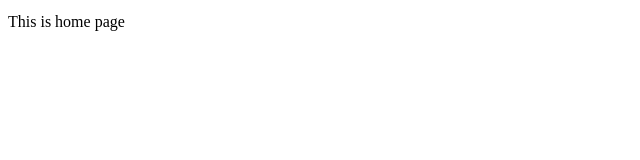
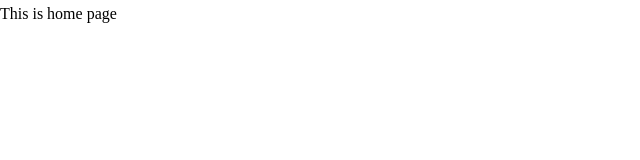
Before and after one commit to Ruler45/NITSHACKS-DT, a React (Vite) app: page / in a window 1280 px wide. Shown: the top 160 px of the page, without its empty margins (0-640 px from the left). Built offline with nearby package versions, Linux system fonts and the light colour scheme; some icons are missing.

Commit message:
QR generator add

```diff
--- a/package.json
+++ b/package.json
@@ -11,6 +11,7 @@
   },
   "dependencies": {
     "framer-motion": "^11.0.3",
+    "qrcode.react": "^3.1.0",
     "react": "^18.2.0",
     "react-dom": "^18.2.0",
     "react-router-dom": "^6.22.0"
--- a/src/index.scss
+++ b/src/index.scss
@@ -0,0 +1,10 @@
+*{
+  box-sizing: border-box;
+  padding: 0;
+  margin: 0;
+}
+
+// body{
+//   // background-color: black;
+//   // color: white;
+// }
--- a/src/main.jsx
+++ b/src/main.jsx
@@ -23,6 +23,7 @@
 
 ReactDOM.createRoot(document.getElementById("root")).render(
   <React.StrictMode>
+    {/* <Navbar/> */}
     <RouterProvider router={router} />
   </React.StrictMode>
 );
--- /dev/null
+++ b/src/pages/Home.module.scss
@@ -0,0 +1,19 @@
+.main{
+    min-height: 100vh;
+    width: 100%;
+    position: relative;
+
+    .qrBox{
+        width:25rem;
+        height: 30rem;
+        display: flex;
+        position: absolute;
+        top: 50%;
+        left: 50%;
+        transform: translate(-50%,-50%);
+        justify-content: space-evenly;
+        flex-direction: column;
+        align-items: center;
+        border: 1px solid black;
+    }
+}
```
Also changed, not shown: 1 other file (tests, documents, lock files or other folders).
